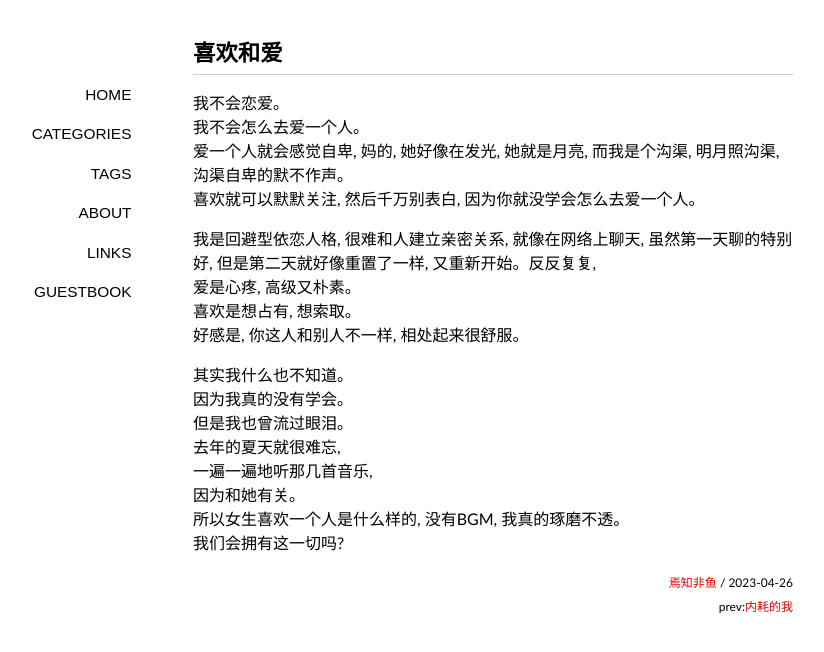
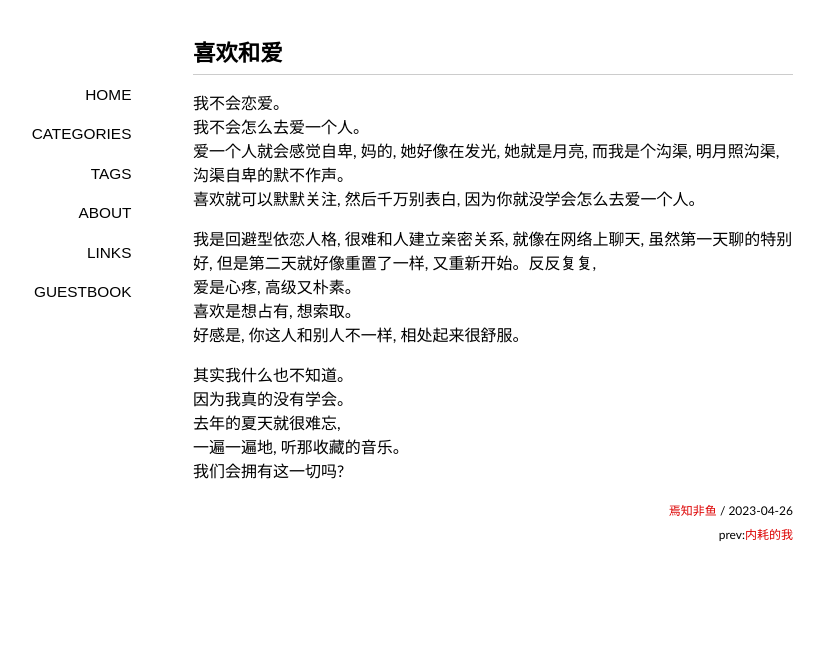
Before and after one commit to ohmyfish/ohmyfish.github.io, a Jekyll site: the page built from _posts/2023-04-26-喜欢和爱.md, in a window 1280 px wide. Shown: the top 652 px of the page, without its empty margins (147-971 px from the left). Built offline with Jekyll 4.4.1, drawn with Linux system fonts in a browser that asks for light colours; some web fonts are replaced; comment, search, counter and statistics services are not loaded.

Commit message:
Update 2023-04-26-喜欢和爱.md

```diff
--- a/_posts/2023-04-26-喜欢和爱.md
+++ b/_posts/2023-04-26-喜欢和爱.md
@@ -16,9 +16,6 @@ tags: [旧时光]
 
 其实我什么也不知道。
 因为我真的没有学会。
-但是我也曾流过眼泪。
 去年的夏天就很难忘,
-一遍一遍地听那几首音乐,
-因为和她有关。
-所以女生喜欢一个人是什么样的, 没有BGM, 我真的琢磨不透。
+一遍一遍地, 听那收藏的音乐。
 我们会拥有这一切吗?
```
